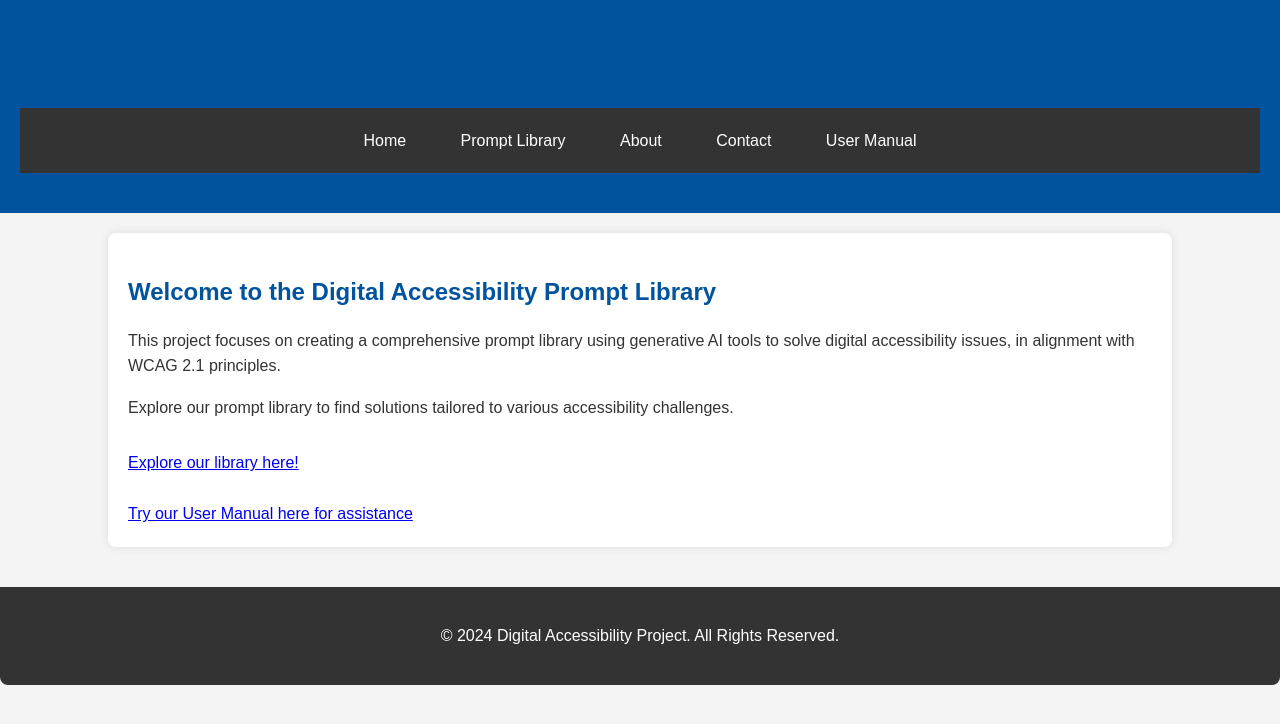
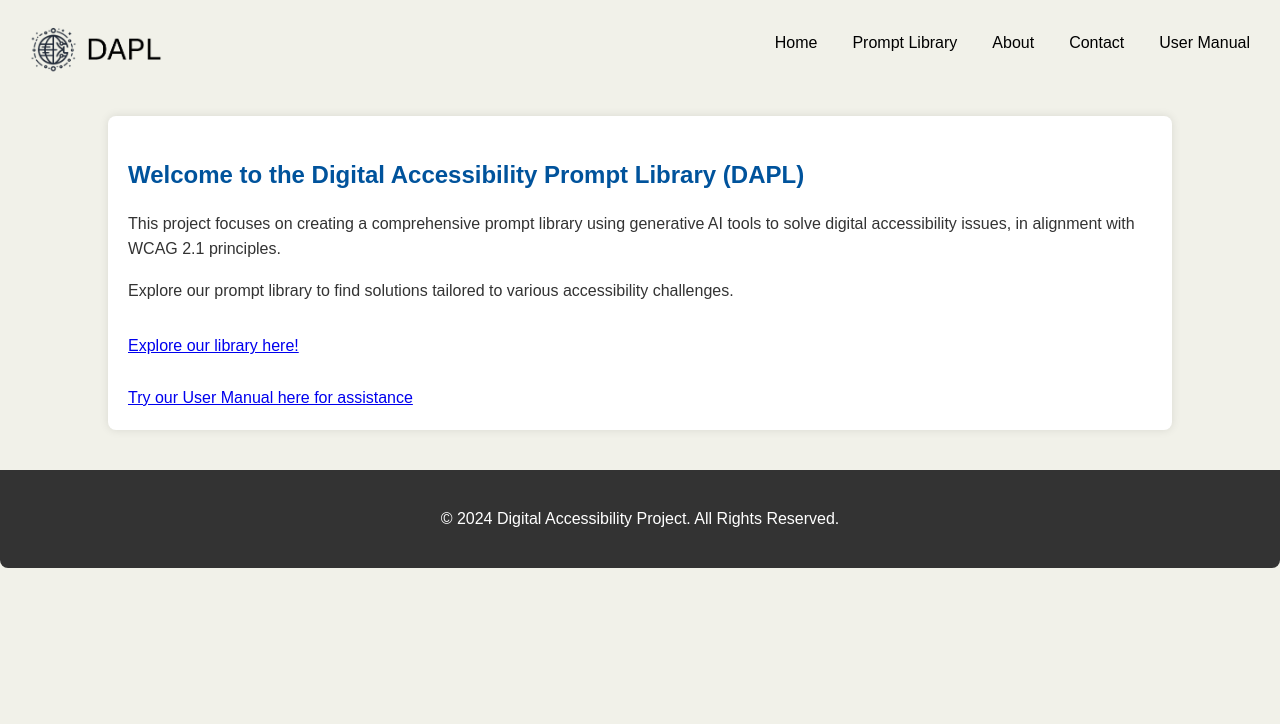
Before and after one commit to Keiran39493/dapl-demo, a PHP site: page /index.html in a window 1280 px wide. Shown: the top 724 px of the page. Run offline with PHP 8.4, Linux system fonts and the light colour scheme.

Commit message:
Add files via upload

```diff
--- a/index.html
+++ b/index.html
@@ -8,7 +8,9 @@
 </head>
 <body>
     <header>
-        <h1>Digital Accessibility Prompt Library</h1>
+        <a href="index.html">
+            <img src="logo.png" alt="Digital Accessibility Project Logo" class="logo">
+        </a>
         <nav>
             <a href="index.html">Home</a>
             <a href="library.html">Prompt Library</a>
@@ -17,10 +19,11 @@
             <a href="manual.html">User Manual</a>
         </nav>
     </header>
+
     <div class="container">
         <main>
             <section class="intro">
-                <h2>Welcome to the Digital Accessibility Prompt Library</h2>
+                <h2>Welcome to the Digital Accessibility Prompt Library (DAPL)</h2>
                 <p>This project focuses on creating a comprehensive prompt library using generative AI tools to solve digital accessibility issues, in alignment with WCAG 2.1 principles.</p>
                 <p>Explore our prompt library to find solutions tailored to various accessibility challenges.</p>
             </section>
@@ -32,8 +35,9 @@
             </section>
         </main>
     </div>
-    <footer>
-        <p>&copy; 2024 Digital Accessibility Project. All Rights Reserved.</p>
-    </footer>
+
 </body>
+<footer>
+    <p>&copy; 2024 Digital Accessibility Project. All Rights Reserved.</p>
+</footer>
 </html>
--- a/library.html
+++ b/library.html
@@ -25,7 +25,9 @@
 </head>
 <body>
     <header>
-        <h1>Digital Accessibility Prompt Library</h1>
+        <a href="index.html">
+            <img src="logo.png" alt="Digital Accessibility Project Logo" class="logo">
+        </a>
         <nav>
             <a href="index.html">Home</a>
             <a href="library.html">Prompt Library</a>
--- a/styles.css
+++ b/styles.css
@@ -1,39 +1,45 @@
+
+
+header {
+    background-color: #F1F1E9;
+    color: white;
+    padding: 20px;
+    display: flex;
+    text-align: left;
+    margin-bottom: 20px;
+    justify-content: space-between;
+}
+
+header .logo {
+    display: block;
+    margin-right: auto;
+    max-width: 150px;
+    height: auto;
+}
+
 body {
     font-family: Arial, sans-serif;
-    background-color: #f4f4f4;
+    background-color: #F1F1E9;
     color: #333;
     margin: 0;
     padding: 0;
     line-height: 1.6;
 }
 
-header {
-    background-color: #00539CFF;
-    color: white;
-    padding: 20px;
-    text-align: center;
-    margin-bottom: 20px;
-}
-
 nav {
-    background-color: #333;
-    color: white;
-    padding: 10px 0;
-    text-align: center;
-    margin-bottom: 20px;
+    display: flex;
+    gap: 15px;
 }
 
 nav a {
-    color: white;
-    padding: 10px 20px;
+    color: black;
+    padding: 10px 10px;
     text-decoration: none;
-    display: inline-block;
     border-radius: 5px;
-    margin: 0 5px;
 }
 
 nav a:hover {
-    background-color: #00539CFF;
+    background-color: white;
 }
 
 .container {
@@ -45,7 +51,11 @@ nav a:hover {
     box-shadow: 0 0 10px rgba(0, 0, 0, 0.1);
 }
 
-h1, h2, h3, h4 {
+h1 {
+    color: #413932;
+}
+
+h2, h3, h4 {
     color: #00539CFF;
     margin-bottom: 15px;
 }
```
Also changed, not shown: about.html (+6 -4 lines), contact.html (+6 -4 lines), manual.html (+7 -4 lines), index.png (added), logo.png (added).
